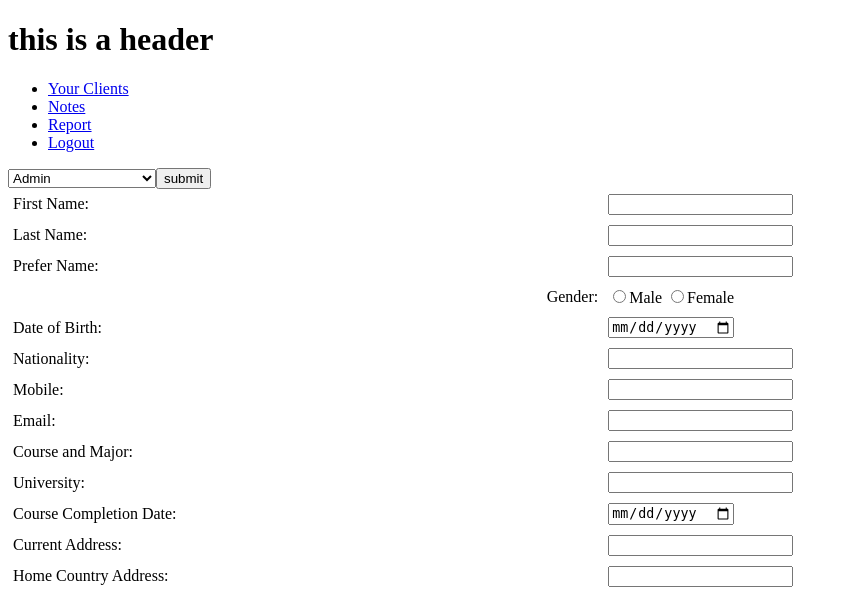
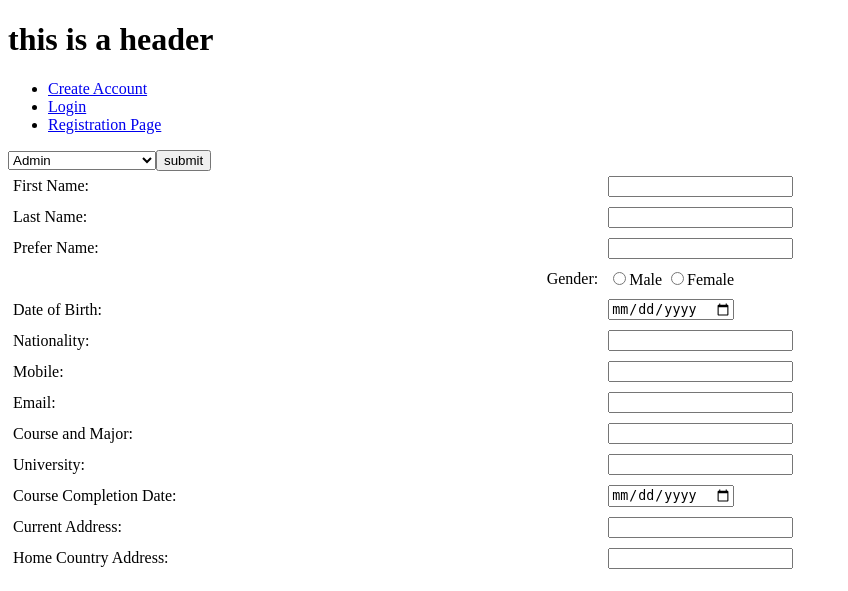
Before and after one commit to StefanDerian/RACC, a PHP site: page /editAppt.php in a window 1280 px wide. Shown: the top 591 px of the page, without its empty margins (0-848 px from the left). Run offline with PHP 8.4, Linux system fonts and the light colour scheme; data comes from the database, SQL or seed files in the repository.

Commit message:
temporrary session and header change

```diff
--- a/header.php
+++ b/header.php
@@ -10,10 +10,26 @@
 <header>
 	<h1> this is a header</h1>
 	<ul>
+
+		<?php if(isset($SESSION['userId'])){ ?>
+
+
 		<li><a href = "list.php"> Your Clients</a></li>
 		<li><a href = "#Notes">Notes</a></li>
 		<li><a href = "#Report">Report</a></li>
 		<li><a href = "logout.php">Logout</a></li>
+
+		<?php }else{ ?>
+
+
+
+
+
+		<li><a href = "createAccount.php">Create Account</a></li>
+		<li><a href = "login.php">Login</a></li>
+		<li><a href = "editAppt.php">Registration Page</a></li>
+
+		<?php } ?>
 	</ul>
 
 
--- a/session.php
+++ b/session.php
@@ -9,8 +9,9 @@ function setSession($row){
 
 	$_SESSION["user"] = $row[ACCOUNT['collumns']['username']];
 	$_SESSION["userID"] = $row[ACCOUNT['collumns']['user_id']];
+	$_SESSION["userType"] = $row[ACCOUNT['collumns']['user_type']];
 
-	print_r($_SESSION);
+	// print_r($_SESSION);
 
 }
 
@@ -23,15 +24,12 @@ function destroySession(){
 	echo "<script type='text/javascript'>alert('$message');</script>";
 
 }
-// if(!isset($_SESSION['user']) && !isset($authpage)) {
-// 	header("localtion: login.php");
-// 	exit();
+
+$pageName = basename($_SERVER['PHP_SELF']);
+
+// if(!isset($_SESSION['userId']) && ($pageName != 'editAppt.php' || $pageName != 'login.php'  )) {
+// 	header("Location: login.php");
+// 	exit;
 // }
 
-
-
-
-
-
-
 ?>
```
Also changed, not shown: login-backend.php (+8 -7 lines).
